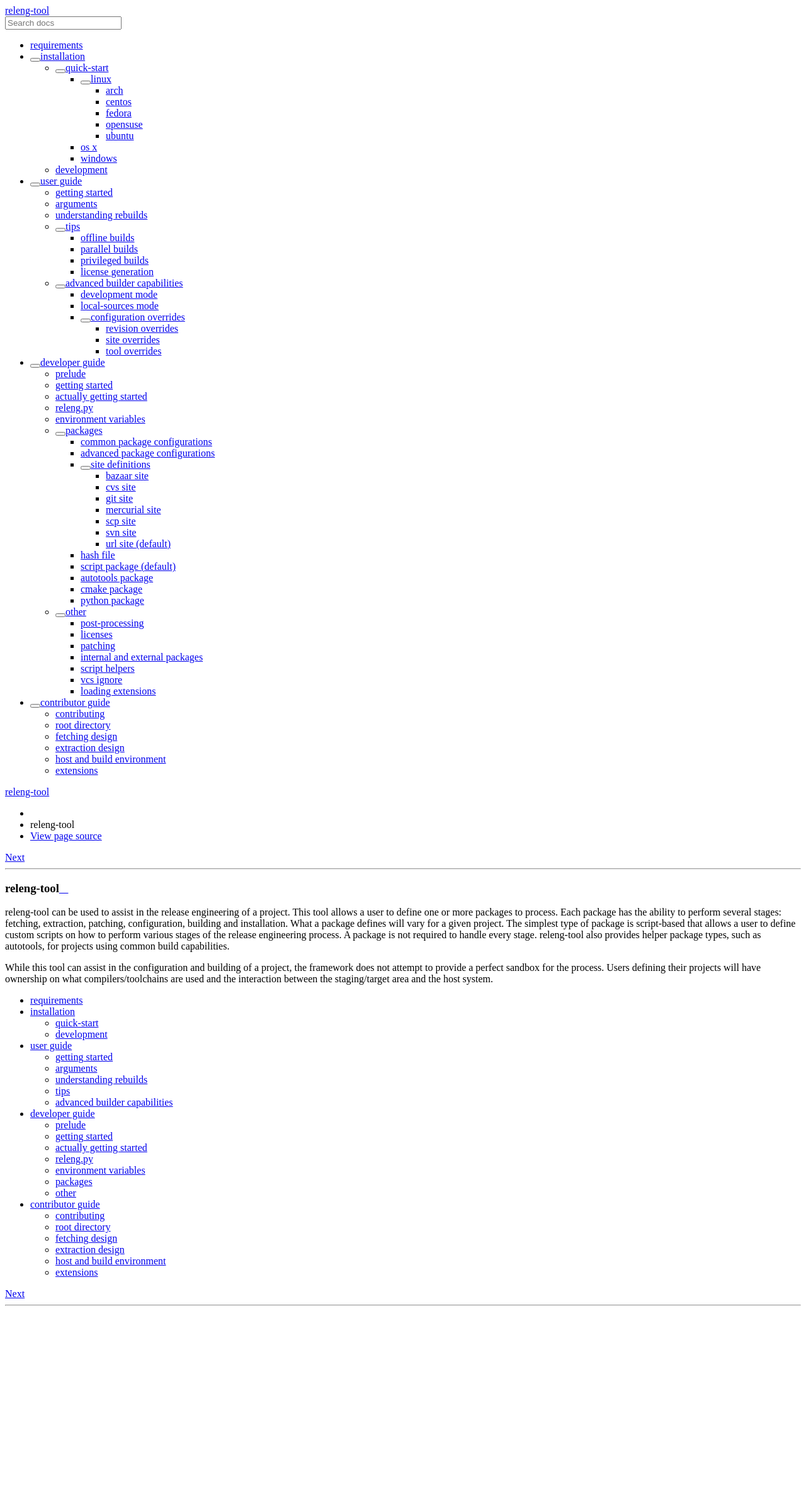
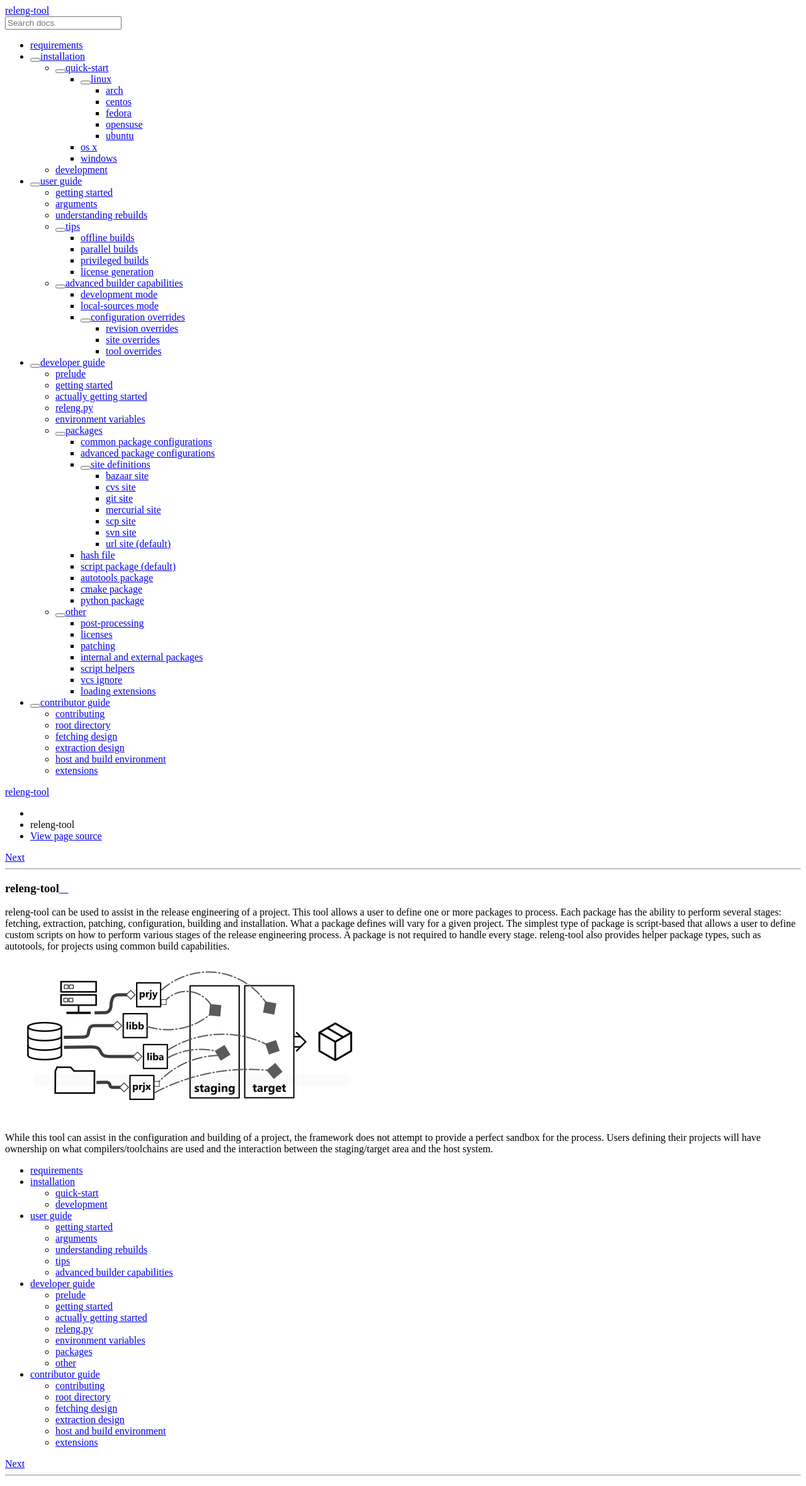
Before and after one commit to releng-tool/releng-tool, a Sphinx documentation site: the page built from Documentation/index.rst, in a window 1280 px wide. Shown: the whole page at 63% size. Built offline with Sphinx 7.4.7 and the Read the Docs theme 2.0.0, drawn with Linux system fonts in a browser that asks for light colours; before the commit the page ends 2090 px from its top, so only the background shows below that.

Commit message:
Documentation: adding overview image
Adding an image which provides a visual overview of components involved
in a releng-tool project.

Signed-off-by: James Knight <james.d.knight@live.com>

```diff
--- a/Documentation/index.rst
+++ b/Documentation/index.rst
@@ -10,6 +10,8 @@ to define custom scripts on how to perform various stages of the release
 engineering process. A package is not required to handle every stage.
 releng-tool also provides helper package types, such as autotools, for projects
 using common build capabilities.
+
+.. image:: _static/overview.png
 
 While this tool can assist in the configuration and building of a project, the
 framework does not attempt to provide a perfect sandbox for the process. Users
```
Also changed, not shown: Documentation/_static/overview.png (added).
